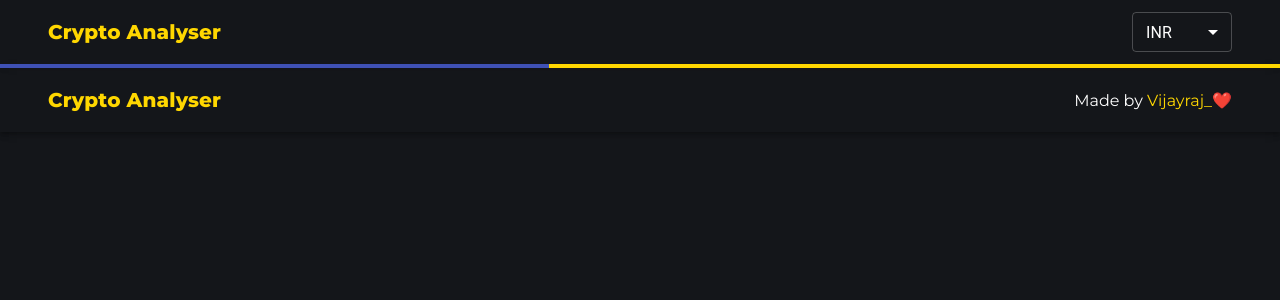
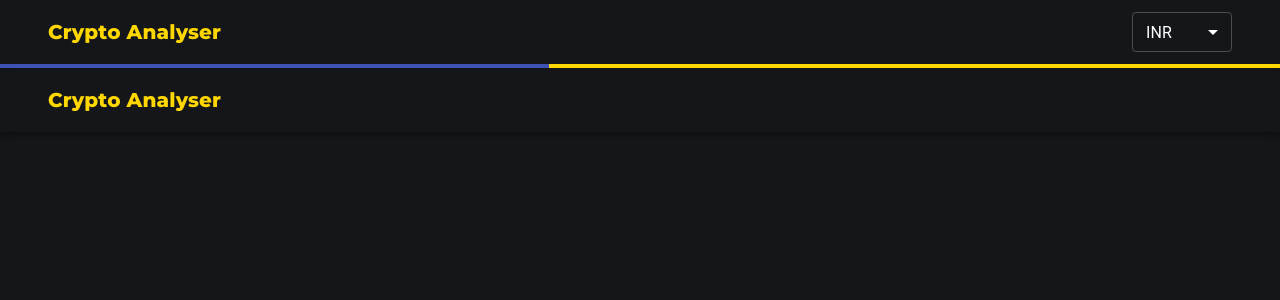
Before and after one commit to Vijayrajdev/crypto-hunter, a React (Create React App) app: page /coins/1 in a window 1280 px wide. Shown: the top 300 px of the page. Built offline with nearby package versions, Linux system fonts and the light colour scheme; no server answers; a web font is replaced by a local one.

Commit message:
Update Footer.js

```diff
--- a/src/components/Footer.js
+++ b/src/components/Footer.js
@@ -49,8 +49,7 @@ const Footer = () => {
                 Crypto Analyser
               </Typography>
               <Typography className={classes.paragraph} variant="p">
-                Made by <a href="https://vijayraj.netlify.app/">Vijayraj_</a>
-                ❤️
+
               </Typography>
             </Toolbar>
           </Container>
```
